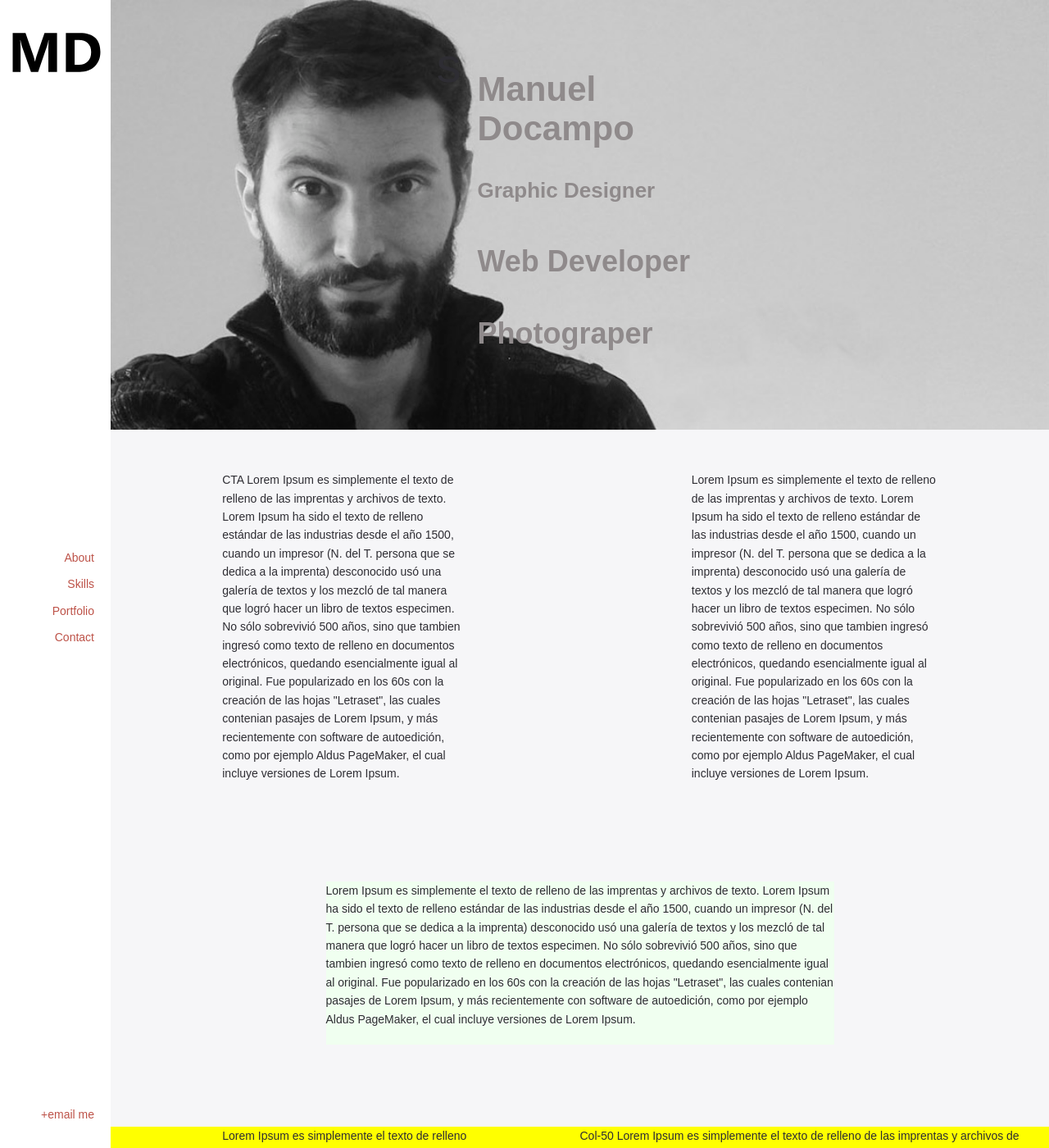
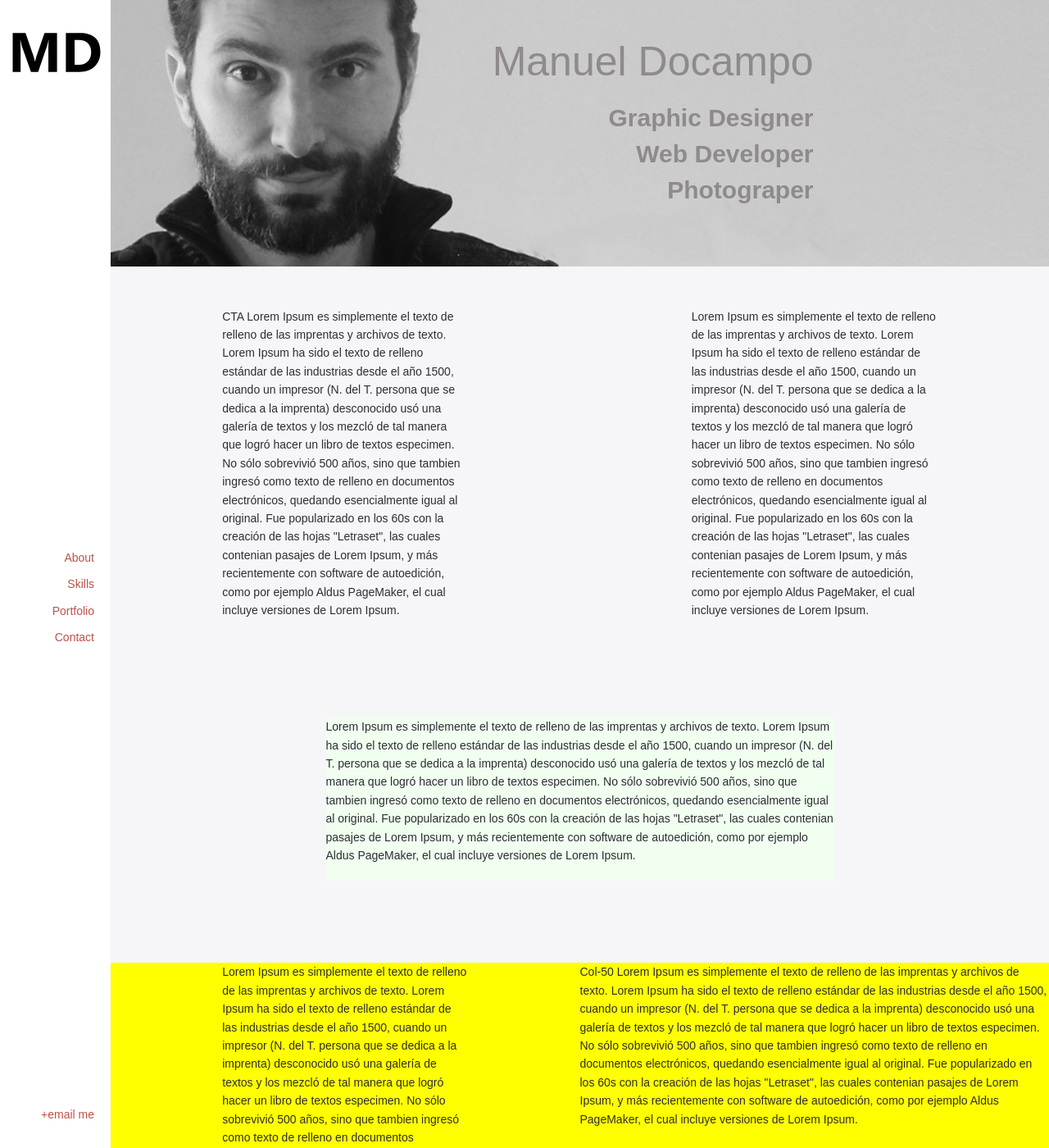
Before and after one commit to strombolys/16manueldocampo, a Jekyll site: the page built from index.html, in a window 1280 px wide and 1400 px high. Shown: the whole window at 82% size. Built offline with Jekyll 4.4.1, drawn with Linux system fonts in a browser that asks for light colours; Markdown is read by kramdown in place of the engine named in the settings.

Commit message:
section about end

```diff
--- a/_includes/section-about.html
+++ b/_includes/section-about.html
@@ -1 +1 @@
-<section class="about"><div class="flex flex--center"><div class="col-1"><p>s</p></div><div class="col-1"><h2>Manuel Docampo</h2><h3>Graphic Designer</h3><h4 class="home-lead">Web Developer</h4><h4 class="home-lead">Photograper</h4></div></div></section>
+<section class="about"><div class="flex flex--center"><div class="col-1 push-right"><h2>Manuel Docampo</h2><h4 class="home-lead">Graphic Designer</h4><h4 class="home-lead">Web Developer</h4><h4 class="home-lead">Photograper</h4></div></div></section>
--- a/_jadefiles/section-about.jade
+++ b/_jadefiles/section-about.jade
@@ -1,10 +1,8 @@
 section.about
     .flex.flex--center
-        .col-1
-           p s
 
-        .col-1
+        .col-1.push-right
            h2 Manuel Docampo
-           h3 Graphic Designer
+           h4.home-lead Graphic Designer
            h4.home-lead Web Developer
            h4.home-lead Photograper
--- a/assets/css/main.css
+++ b/assets/css/main.css
@@ -638,17 +638,28 @@ body {
 
 section.about {
   background-image: url(../img/about-bg.jpg);
-  background-position: center botton;
-  background-size: cover;
-  font-size: 60px;
-  font-weight: 400;
-  line-height: 1; }
+  background-position: center;
+  background-size: cover; }
   section.about h2 {
-    color: #8f8a8b; }
-  section.about h3 {
-    color: #8f8a8b; }
-  section.about h4 {
-    color: #8f8a8b; }
+    color: #8f8a8b;
+    font-size: 50px;
+    font-weight: 400;
+    line-height: 1;
+    margin-left: -180px;
+    margin-top: 0px;
+    text-align: right; }
+  section.about .home-lead {
+    color: #8f8a8b;
+    padding-bottom: 0px;
+    text-align: right; }
+
+@media (max-width: 640px) {
+  section.about {
+    position: cover; }
+    section.about h2, section.about .home-lead {
+      margin-left: auto;
+      margin-right: 2px;
+      max-width: 300px; } }
 
 .home-wrap {
   display: -webkit-box;
@@ -698,14 +709,19 @@ section.about {
   width: 50%;
   background: yellow; }
 
+.push-right {
+  margin-left: 330px; }
+
 @media (max-width: 640px) {
   .home-sections .flex {
     display: block; }
   .col-1 {
     max-width: 100%; }
   .col-50 {
-    width: auto; } }
+    width: auto; }
+  .push-right {
+    margin-left: 10px; } }
 
 .home-lead {
-  font-size: 36px;
-  line-height: 1.1; }
+  font-size: 30px;
+  line-height: 0.15; }
```
Also changed, not shown: assets/css/3-sections/home-about.sass (+22 -8 lines), assets/css/4-layouts/home.sass (+9 -4 lines), assets/img/about-bg.jpg, assets/img/about-bg01.jpg (added), assets/img/about-bg02-(4).jpg (added), assets/img/about-bg05.jpg (added).
